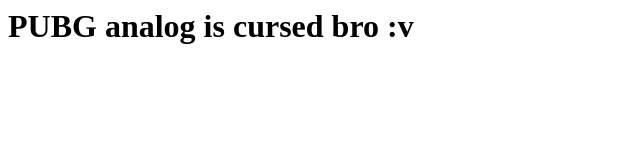
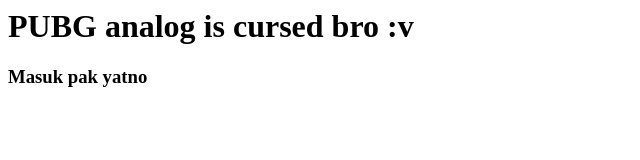
Before and after one commit to aqwmost121/belajar-git, a plain HTML site: page index.html in a window 1280 px wide. Shown: the whole page, without its empty margins (0-640 px from the left). Drawn offline with Linux system fonts and the light colour scheme.

Commit message:
udah ada pak yatno

```diff
--- a/index.html
+++ b/index.html
@@ -4,6 +4,7 @@
 </head>
 <body>
 <h1> PUBG analog is cursed bro :v</h1>
+<h3>Masuk pak yatno<h3>
 </body>
 
 
```
